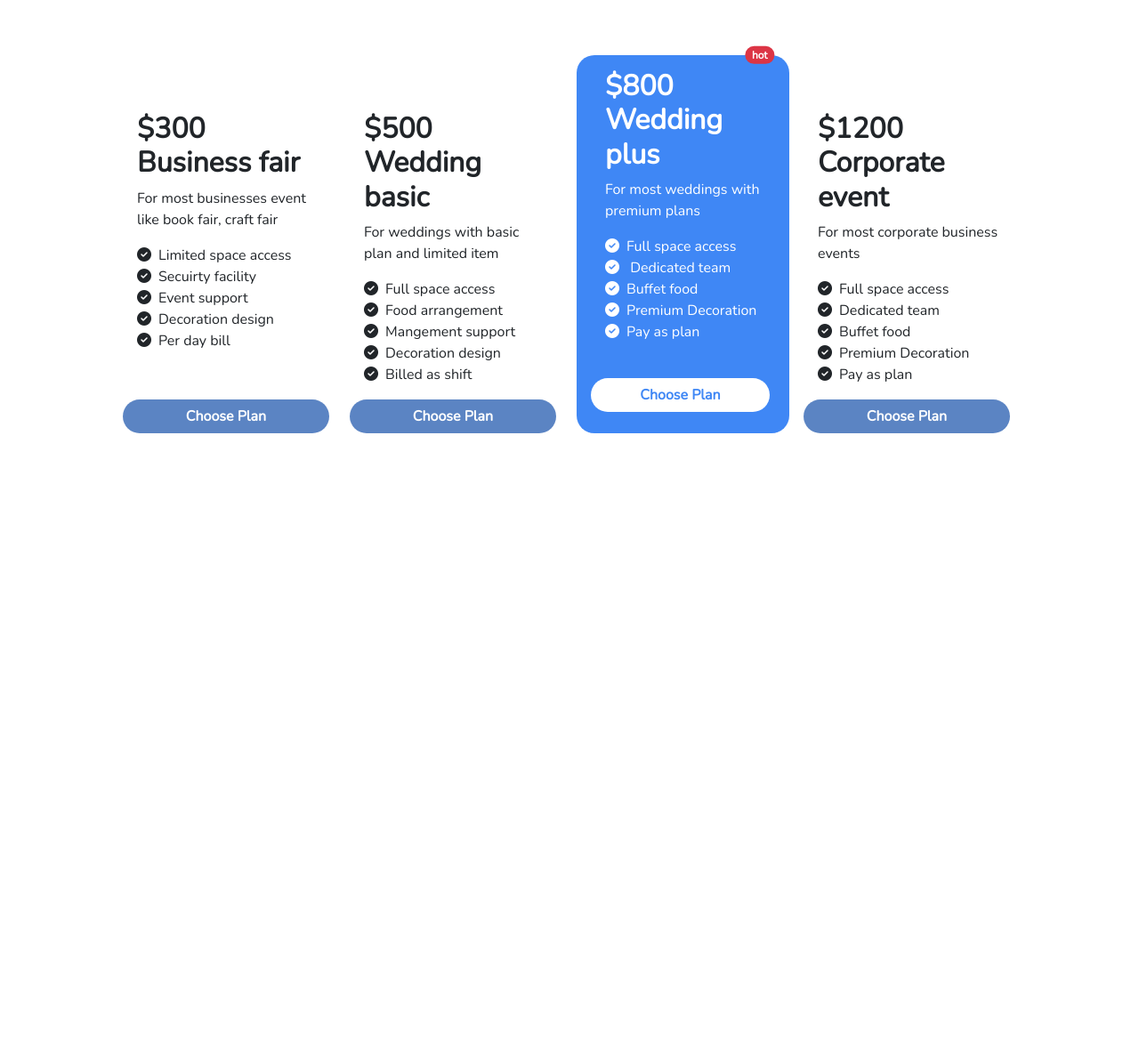
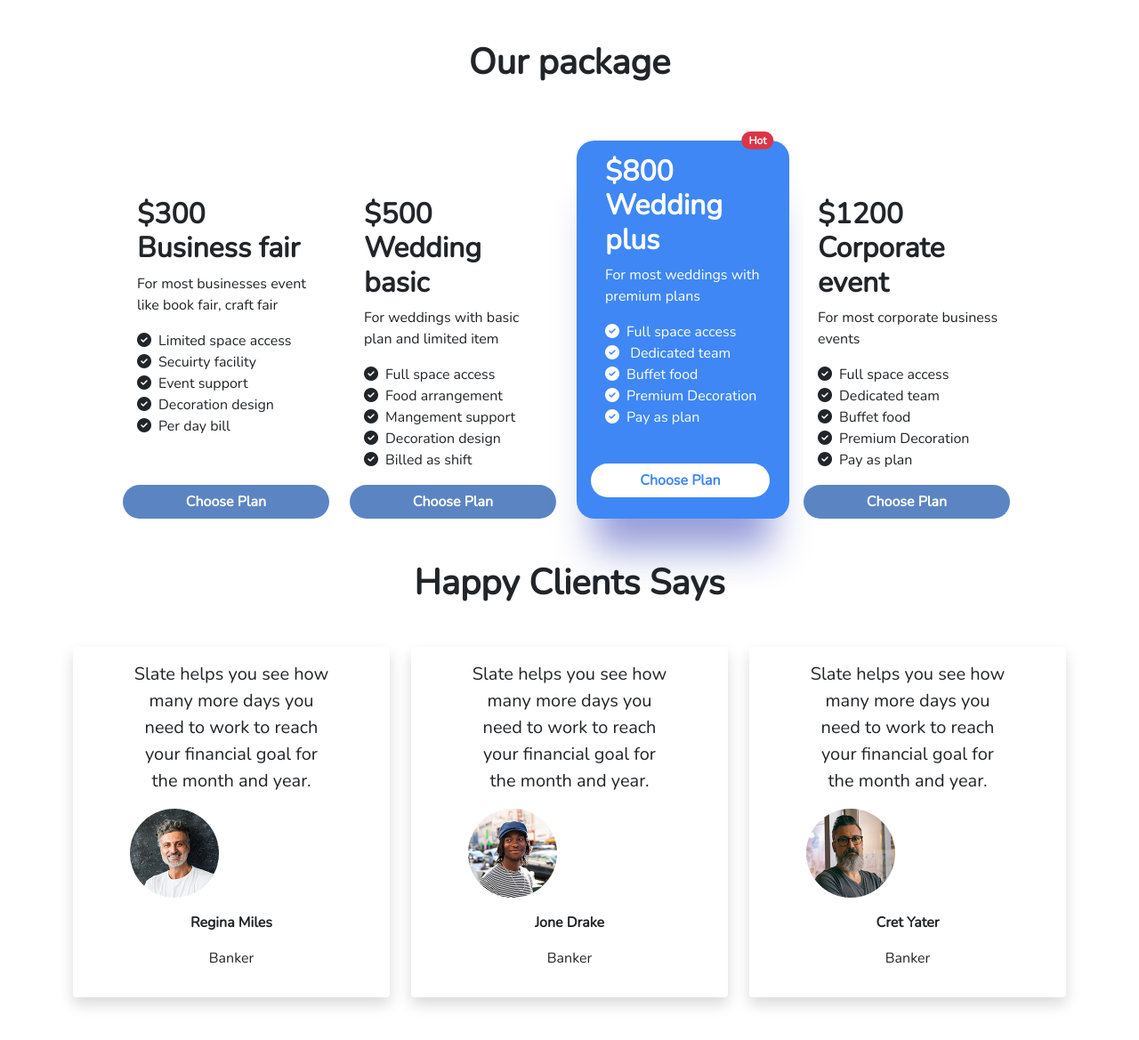
Before and after one commit to AbdullahAhmedKhan/convention-center, a plain HTML site: page index.html in a window 1280 px wide. Shown: the part 1050-2219 px from the top of the page at 89% size. Before the commit the page ends 1585 px from the top, so only its background shows below. Drawn offline with nearby package versions, Linux system fonts and the light colour scheme.

Commit message:
clients section added

```diff
--- a/css/style.css
+++ b/css/style.css
@@ -24,9 +24,9 @@
     background-color: #3F87F5;
     color: #fff;
     border-radius: 20px;
-    /* transform: scaleY(1.1); */
+    box-shadow: rgba(24, 41, 172, 0.45) 0px 55px 40px -20px;
 
 }
-.card-body>span{
-    margin-bottom: 15px;
+.card-body img{
+    width: 100px;
 }
--- a/index.html
+++ b/index.html
@@ -124,6 +124,7 @@
     <main>
         <!-- Package section  -->
         <section class="container">
+            <h1 class="text-center my-5 fw-bold">Our package</h1>
             <div class="row row-cols-1 row-cols-md-4 g-3 m-5">
                 <div class="col">
                     <div class="card h-100 border-0 w-100 pt-5">
@@ -168,7 +169,7 @@
                             <h2 class="fw-bold">$800 <br>
                                 Wedding plus</h2>
                                 <span class="position-absolute top-0 end-0 translate-middle badge rounded-pill bg-danger">
-                                    hot
+                                    Hot
                                   </span>
                             <p class="card-text">For most weddings with
                                 premium plans</p>
@@ -204,6 +205,48 @@
 
             </div>
         </section>
+
+        <!-- Clients section -->
+        <section class="container my-5">
+            <h1 class="text-center fw-bold my-5">Happy Clients Says</h1>
+            <div class="row row-cols-1 row-cols-md-3 g-4">
+                <div class="col">
+                  <div class="card px-5 rounded-5 border-0 shadow">
+
+                    <div class="card-body">
+                      <p class="fs-5 text-center">Slate helps you see how many more days you need to work to reach your financial goal for the month and year.</p>
+                      <img src="images/person 2.png" class="card-img-top" alt="...">
+                      <p class="fw-bold text-center mt-3">Regina Miles</p>
+                      <p class="fw-light text-center">Banker</p>
+                    </div>
+                  </div>
+                </div>
+                <div class="col">
+                  <div class="card px-5 rounded-5 border-0 shadow">
+
+                    <div class="card-body">
+                      <p class="fs-5 text-center">Slate helps you see how many more days you need to work to reach your financial goal for the month and year.</p>
+                      <img src="images/person 3.png" class="card-img-top" alt="...">
+                      <p class="fw-bold text-center mt-3">Jone Drake</p>
+                      <p class="fw-light text-center">Banker</p>
+                    </div>
+                  </div>
+                </div>
+                <div class="col">
+                  <div class="card px-5 rounded-5 border-0 shadow">
+
+                    <div class="card-body">
+                      <p class="fs-5 text-center">Slate helps you see how many more days you need to work to reach your financial goal for the month and year.</p>
+                      <img src="images/person 1.png" class="card-img-top" alt="...">
+                      <p class="fw-bold text-center mt-3">Cret Yater</p>
+                      <p class="fw-light text-center">Banker</p>
+                    </div>
+                  </div>
+                </div>
+
+              </div>
+        </section>
+
     </main>
 
     <!-- Bootstrap-js -->
```
